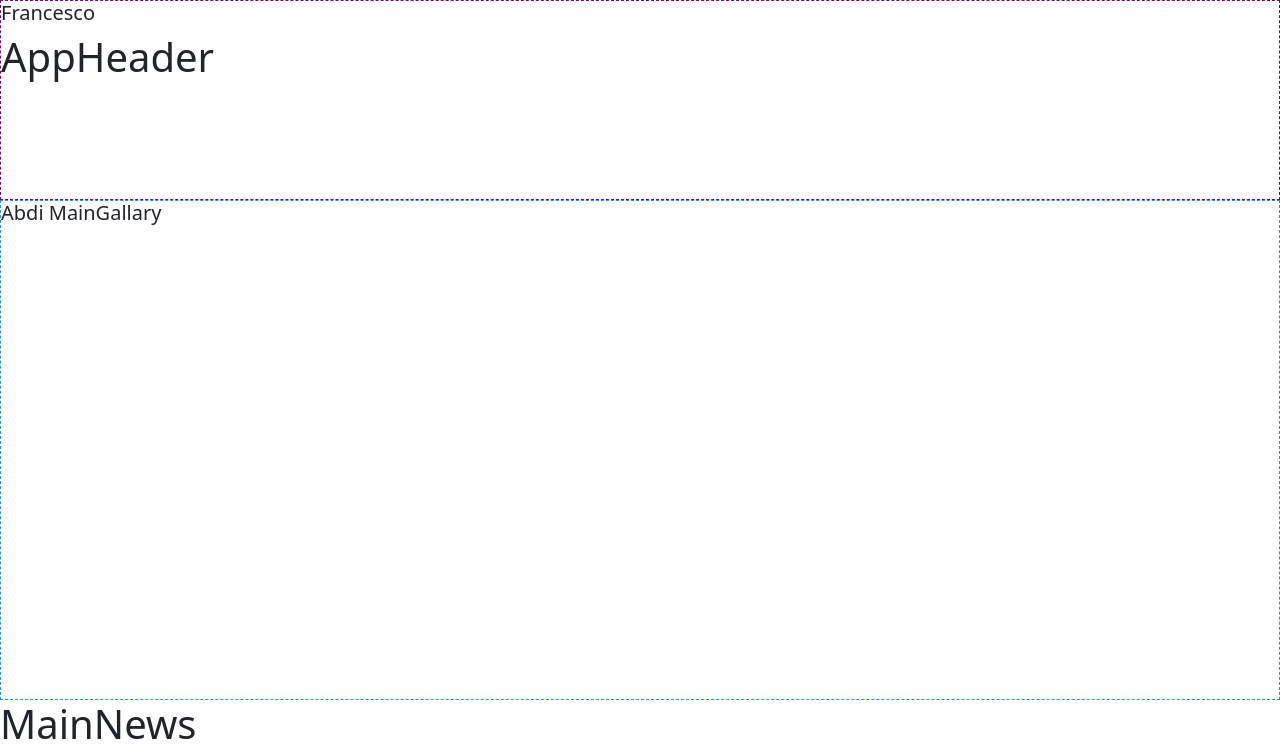
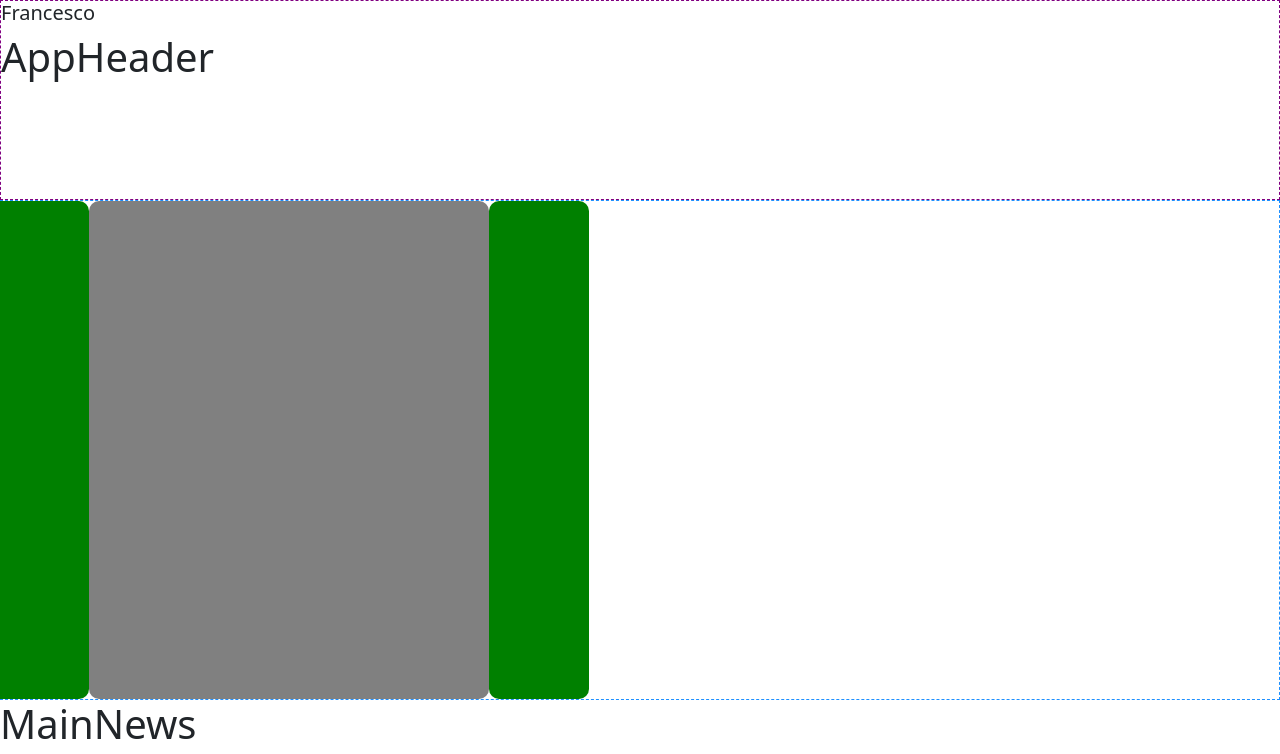
Before and after one commit to Beniamino-Soccio/proj-html-vuejs, a Vue app: page / in a window 1280 px wide. Shown: the top 754 px of the page. Built offline with nearby package versions, Linux system fonts and the light colour scheme.

Commit message:
block-layout

```diff
--- a/src/components/MainGallery.vue
+++ b/src/components/MainGallery.vue
@@ -9,16 +9,45 @@ export default {
 </script>
 
 <template>
-  <div>
+  <div class="conteiner">
+    <div class="gallery">
+      <div class="row ">
+        <div class="col-3 side">
+        </div>
+        <div class="col-6 central">
+        </div>
+        <div class="col-3 side">
+        </div>
 
-    <h5>Abdi MainGallary</h5>
+
+      </div>
+
+    </div>
+
+
   </div>
 
 </template>
 
 <style scoped>
-div{
+.gallery{
   height: 500px;
   border: 1px dashed dodgerblue;
+  display: flex;
 }
+
+.central {
+  border-radius: 10px;
+  background-color: gray;
+  width: 400px;
+  height: 450 px,
+}
+.side{
+  border-radius: 10px;
+  background-color: green;
+  width: 100px;
+  height: 200px,
+}
+
+
 </style>
```
